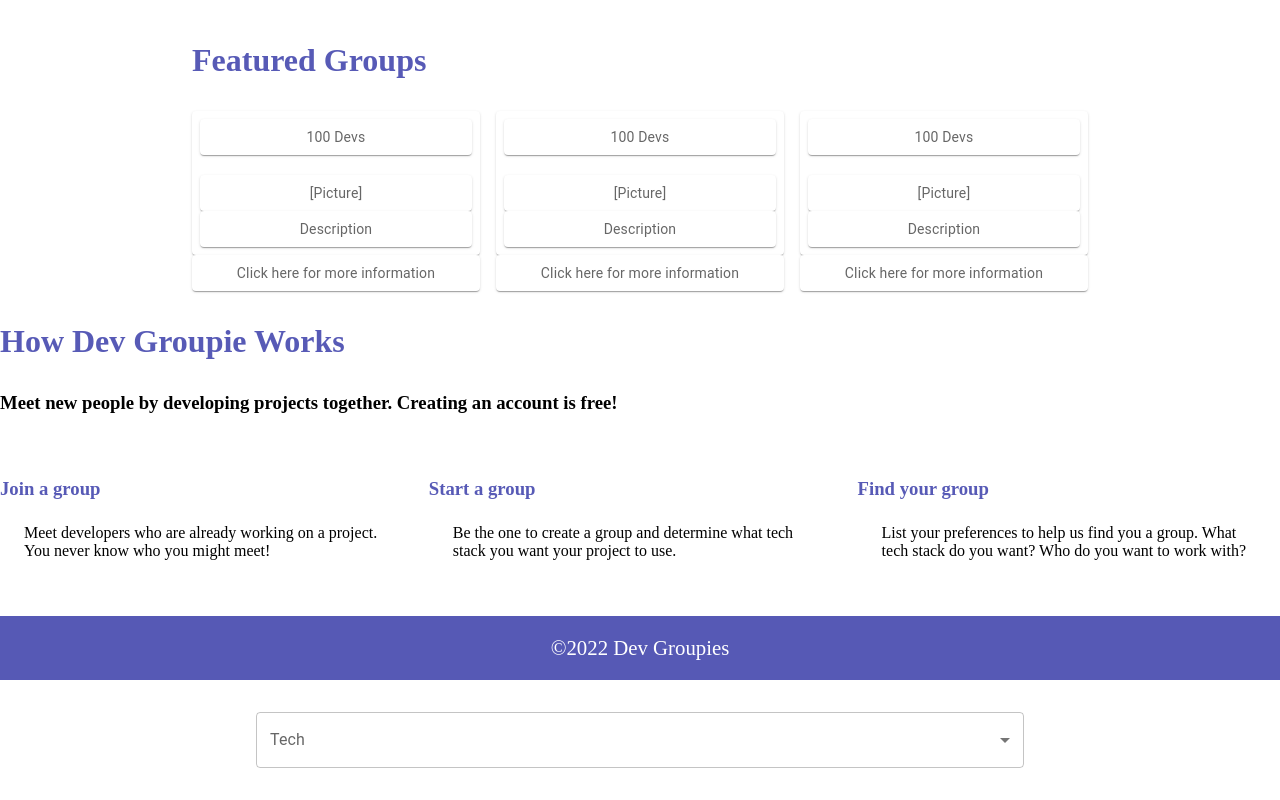
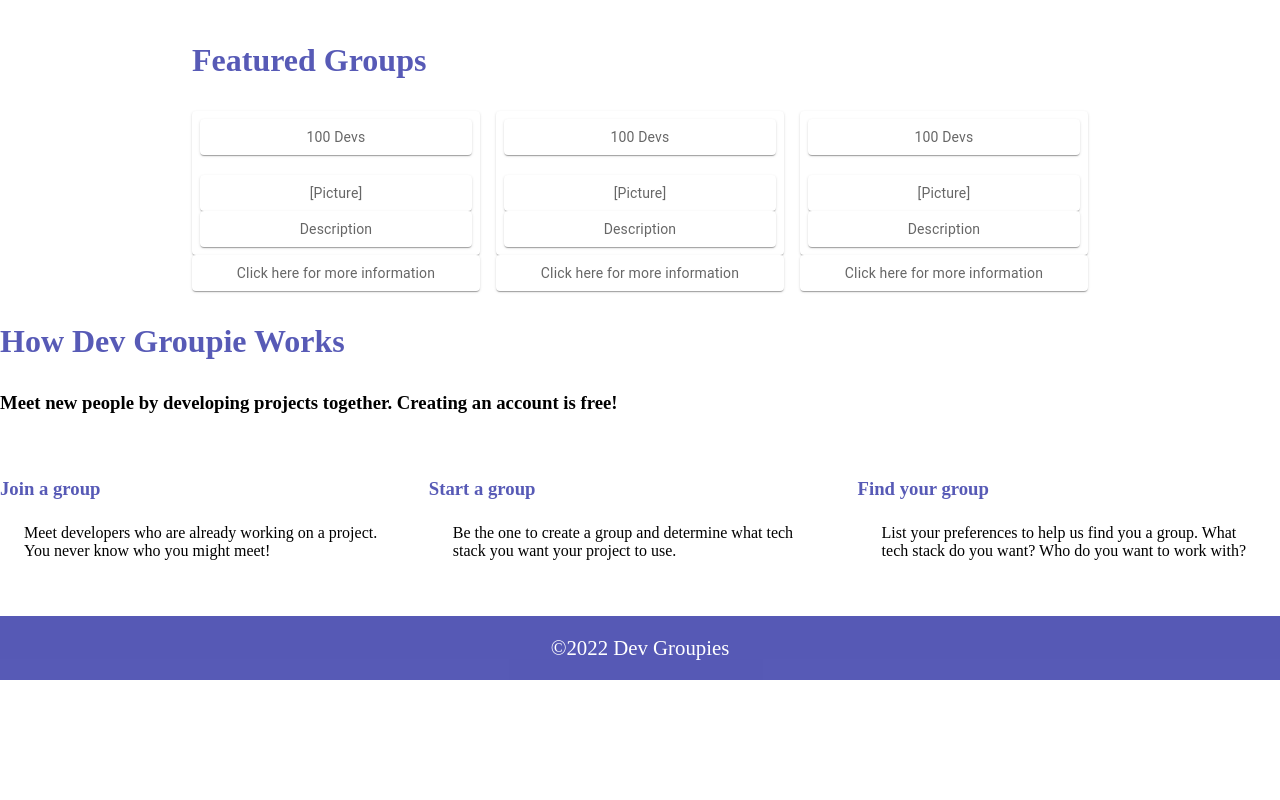
Before and after one commit to AlexanderLeino/hashnode-hackathon, a React (Create React App) app in the folder client/: page / in a window 1280 px wide. Shown: the part 358-1158 px from the top of the page. After the commit the page ends 1038 px from the top, so only its background shows below. Built offline with nearby package versions, Linux system fonts and the light colour scheme.

Commit message:
Full merge fix

```diff
--- a/client/src/App.js
+++ b/client/src/App.js
@@ -2,7 +2,7 @@ import { BrowserRouter as Router, Route, Routes } from "react-router-dom";
 import React from 'react';
 import './App.css';
 import { ApolloClient, InMemoryCache, ApolloProvider } from "@apollo/client";
-import SidebarCategories from './components/SidebarCategories'
+//import SidebarCategories from './components/SidebarCategories'
 // import QHome from './pages/QHome'
 import Login from './components/Login'
 import EditProfile from './components/EditProfile'
@@ -26,8 +26,6 @@ function App() {
         <Route path='/edit' element={<EditProfile />}></Route>
       </Routes>
     </Router>
-      <SidebarCategories />
-
     </ApolloProvider>
   );
 }
```
Also changed, not shown: 1 other file (tests, documents, lock files or other folders).
